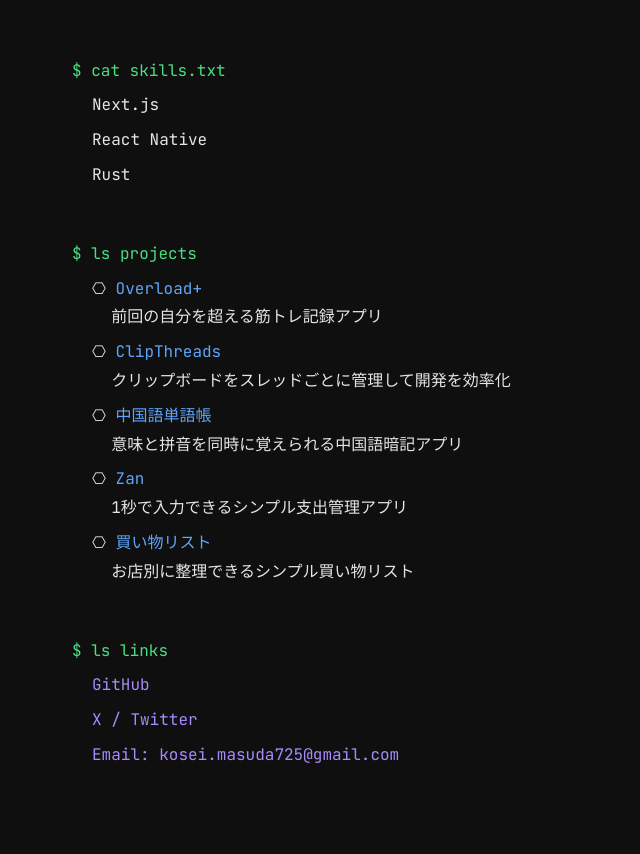
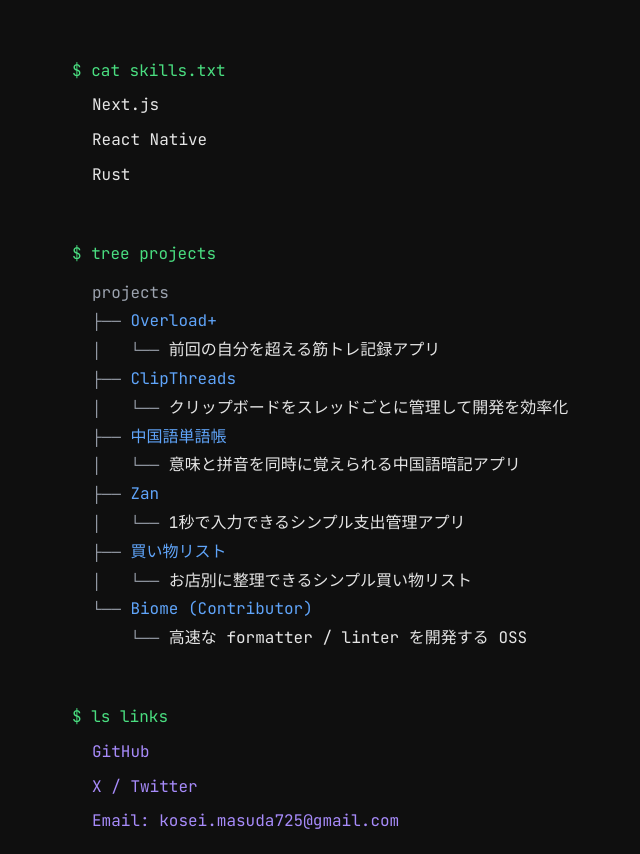
Before and after one commit to mkosei/mkosei.github.io, a plain HTML site: page index.html in a window 1280 px wide. Shown: the part 243-1097 px from the top of the page, without its empty margins (208-848 px from the left). Drawn offline with Linux system fonts and the light colour scheme.

Commit message:
Update homepage tree-style project section

```diff
--- a/index.html
+++ b/index.html
@@ -7,7 +7,6 @@
   <link href="https://fonts.googleapis.com/css2?family=JetBrains+Mono:wght@400;700&display=swap" rel="stylesheet">
 
   <style>
-
     body{
       margin:0;
       background:#0f0f0f;
@@ -46,6 +45,19 @@
       margin-top:6px;
     }
 
+    .tree{
+      margin-left:20px;
+      margin-top:10px;
+    }
+
+    .tree-line{
+      white-space:pre;
+    }
+
+    .tree-label{
+      color:#9ca3af;
+    }
+
     .project-title{
       color:#60a5fa;
     }
@@ -63,10 +75,7 @@
       color:#a78bfa;
     }
 
-/* mobile */
-
     @media (max-width:600px){
-
       .container{
         margin:40px auto;
       }
@@ -74,65 +83,44 @@
       .name{
         font-size:40px;
       }
-
     }
-
   </style>
 </head>
 
 <body>
-
   <div class="container">
-
     <div class="name">Kosei Masuda</div>
     <div class="role">Software Engineer</div>
 
-
     <div class="section">
-
       <div class="command">$ cat skills.txt</div>
 
       <div class="item">Next.js</div>
       <div class="item">React Native</div>
       <div class="item">Rust</div>
-
     </div>
 
+    <div class="section">
+      <div class="command">$ tree projects</div>
 
-<div class="section">
-
-<div class="command">$ ls projects</div>
-
-<div class="item">
-⎔ <a href="https://apps.apple.com/jp/app/id6745340641" class="project-title">Overload+</a><br>
-&nbsp;&nbsp;前回の自分を超える筋トレ記録アプリ
+      <div class="tree">
+        <div class="tree-line"><span class="tree-label">projects</span></div>
+        <div class="tree-line"><span class="tree-label">├── </span><a href="https://apps.apple.com/jp/app/id6745340641" class="project-title">Overload+</a></div>
+        <div class="tree-line"><span class="tree-label">│   └── </span>前回の自分を超える筋トレ記録アプリ</div>
+        <div class="tree-line"><span class="tree-label">├── </span><a href="https://apps.apple.com/jp/app/id6738022558" class="project-title">ClipThreads</a></div>
+        <div class="tree-line"><span class="tree-label">│   └── </span>クリップボードをスレッドごとに管理して開発を効率化</div>
+        <div class="tree-line"><span class="tree-label">├── </span><a href="https://apps.apple.com/jp/app/id6739176026" class="project-title">中国語単語帳</a></div>
+        <div class="tree-line"><span class="tree-label">│   └── </span>意味と拼音を同時に覚えられる中国語暗記アプリ</div>
+        <div class="tree-line"><span class="tree-label">├── </span><a href="https://apps.apple.com/jp/app/id6670743988" class="project-title">Zan</a></div>
+        <div class="tree-line"><span class="tree-label">│   └── </span>1秒で入力できるシンプル支出管理アプリ</div>
+        <div class="tree-line"><span class="tree-label">├── </span><a href="https://apps.apple.com/jp/app/id6670469860" class="project-title">買い物リスト</a></div>
+        <div class="tree-line"><span class="tree-label">│   └── </span>お店別に整理できるシンプル買い物リスト</div>
+        <div class="tree-line"><span class="tree-label">└── </span><a href="https://biomejs.dev/" class="project-title">Biome (Contributor)</a></div>
+        <div class="tree-line"><span class="tree-label">    └── </span>高速な formatter / linter を開発する OSS</div>
+      </div>
     </div>
 
-<div class="item">
-⎔ <a href="https://apps.apple.com/jp/app/id6738022558" class="project-title">ClipThreads</a><br>
-&nbsp;&nbsp;クリップボードをスレッドごとに管理して開発を効率化
-</div>
-
-<div class="item">
-⎔ <a href="https://apps.apple.com/jp/app/id6739176026" class="project-title">中国語単語帳</a><br>
-&nbsp;&nbsp;意味と拼音を同時に覚えられる中国語暗記アプリ
-</div>
-
-<div class="item">
-⎔ <a href="https://apps.apple.com/jp/app/id6670743988" class="project-title">Zan</a><br>
-&nbsp;&nbsp;1秒で入力できるシンプル支出管理アプリ
-</div>
-
-<div class="item">
-⎔ <a href="https://apps.apple.com/jp/app/id6670469860" class="project-title">買い物リスト</a><br>
-&nbsp;&nbsp;お店別に整理できるシンプル買い物リスト
-</div>
-
-</div>
-
-
     <div class="section links">
-
       <div class="command">$ ls links</div>
 
       <div class="item">
@@ -146,11 +134,7 @@
       <div class="item">
         <a href="mailto:kosei.masuda725@gmail.com">Email: kosei.masuda725@gmail.com</a>
       </div>
-
     </div>
-
-
   </div>
-
 </body>
 </html>
```
Lines whose indentation alone changed are shown as unchanged.
